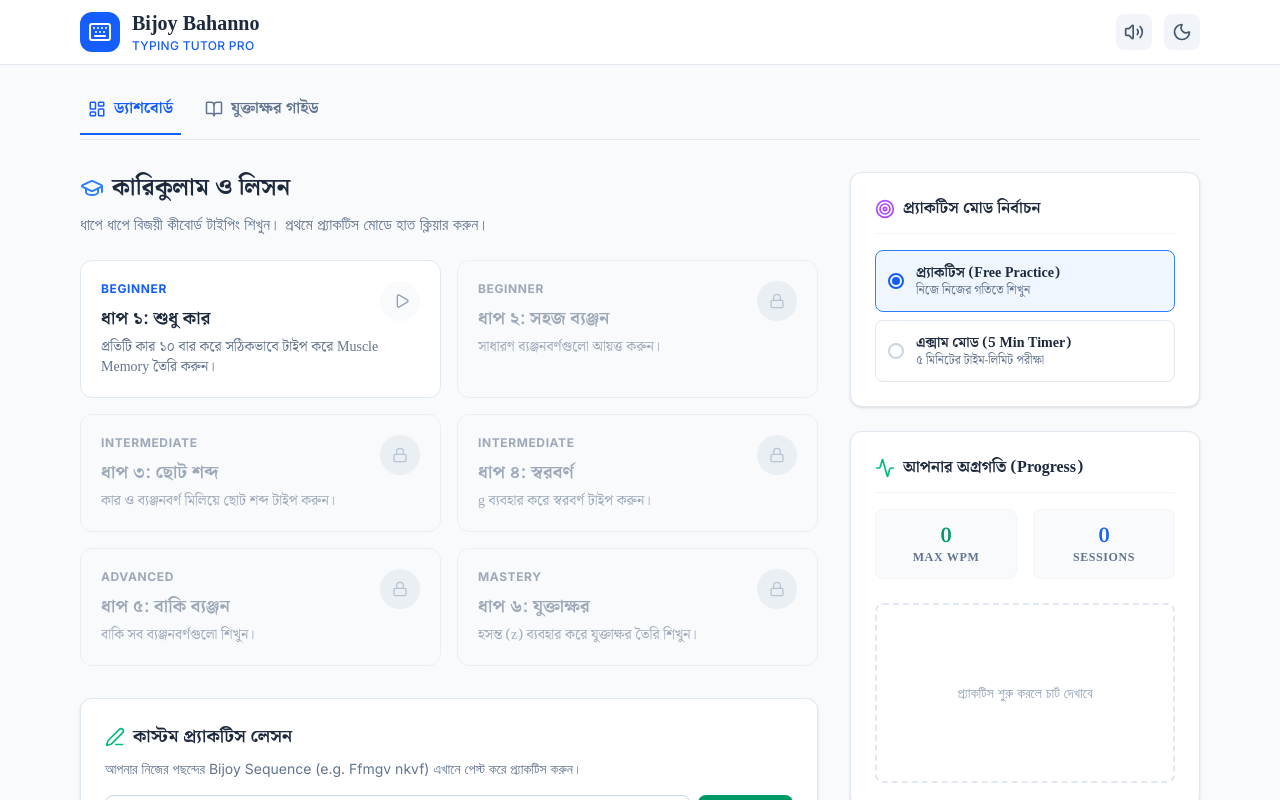
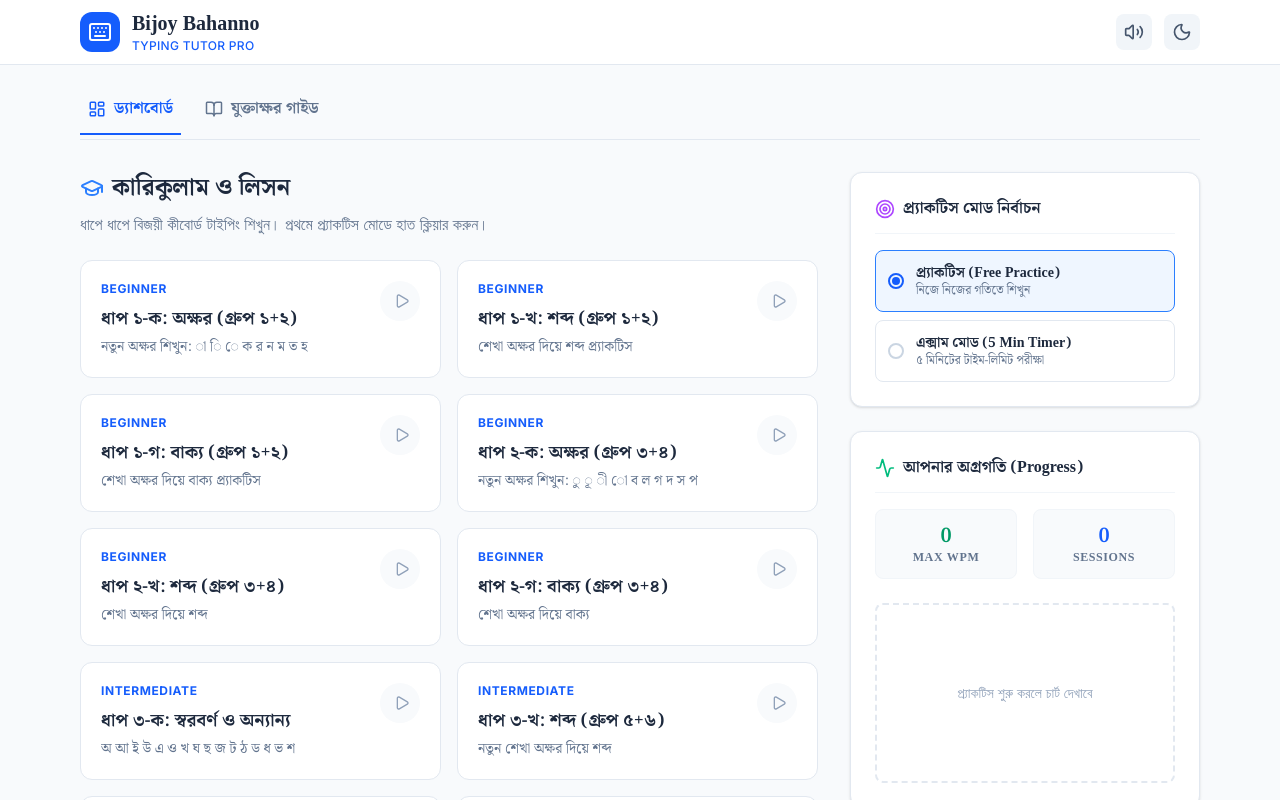
Before and after one commit to mdjakaria2021n-coder/Nayel, a React (Vite) app: page / in a window 1280 px wide. Shown: the top 800 px of the page. Built offline with nearby package versions, Linux system fonts and the light colour scheme; a web font is replaced by a local one.

Commit message:
feat: Refine Bijoy layout mappings and lesson structure
Updates the Bijoy keyboard layout mapping to correctly represent shifted characters and introduces a more structured lesson plan for learning the Bijoy Classic layout. Lesson repetitions have also been adjusted.

```diff
--- a/src/components/Dashboard.tsx
+++ b/src/components/Dashboard.tsx
@@ -37,7 +37,7 @@ export default function Dashboard() {
       wpm: stats.wpm,
       accuracy: stats.accuracy,
       mode: playMode,
-      lessonId: typeof activeLesson?.id === 'number' ? activeLesson.id : 0
+      lessonId: 0
     });
   };
 
@@ -136,8 +136,8 @@ export default function Dashboard() {
                 <p className="text-slate-500 dark:text-slate-400 mb-6 font-sans">ধাপে ধাপে বিজয়ী কীবোর্ড টাইপিং শিখুন। প্রথমে প্র্যাকটিস মোডে হাত ক্লিয়ার করুন।</p>
 
                 <div className="grid sm:grid-cols-2 gap-4">
-                  {LESSONS.map((lesson) => {
-                    const isLocked = lesson.id > unlockedLevel;
+                  {LESSONS.map((lesson, idx) => {
+                    const isLocked = false; // Adaptive unlocking could be based on idx instead, or disable lock for now
                     return (
                       <button
                         key={lesson.id}
--- a/src/components/TypingEngine.tsx
+++ b/src/components/TypingEngine.tsx
@@ -4,6 +4,15 @@ import VirtualKeyboard from './VirtualKeyboard';
 import { Play, RotateCcw, Activity, Target, Timer, AlertTriangle, ArrowLeft } from 'lucide-react';
 import { cn } from '../lib/utils';
 import { playSound } from '../lib/sound';
+
+export const formatKeyDisplay = (char: string) => {
+  if (char === '&') return 'Shift+7';
+  if (char === '|') return 'Shift+\\';
+  if (char === '\\') return '\\';
+  if (char === ' ') return 'Space';
+  if (char >= 'A' && char <= 'Z') return `Shift+${char}`;
+  return char.toUpperCase();
+};
 
 export interface TypingEngineProps {
   key?: React.Key;
@@ -179,9 +188,9 @@ export default function TypingEngine({ lesson, mode = 'practice', soundEnabled =
     const nativeMap: Record<string, string> = {
       'অ': 'F', 'আ': 'f', 'ি': 'd', 'ী': 'D', 'ু': 's', 'ূ': 'S', 'ৃ': 'a', 'ে': 'c', 'ৈ': 'C', 'ো': 'x', 'ৌ': 'X',
       'ক': 'j', 'খ': 'J', 'গ': 'o', 'ঘ': 'O', 'ঙ': 'q', 'চ': 'y', 'ছ': 'Y', 'জ': 'u', 'ঝ': 'U', 'ঞ': 'I',
-      'ট': 't', 'ঠ': 'T', 'ড': 'e', 'ঢ': 'E', 'ণ': 'w', 'ত': 'k', 'থ': 'K', 'দ': 'l', 'ধ': 'L', 'ন': 'b',
-      'প': 'r', 'ফ': 'R', 'ব': 'h', 'ভ': 'H', 'ম': 'm', 'য': 'W', 'র': 'v', 'ল': 'V', 'শ': 'M', 'ষ': 'N', 'স': 'n', 'হ': 'i',
-      'ড়': 'p', 'ঢ়': 'P', 'য়': 'z', 'ৎ': 'Z', 'ং': 'B', 'ঃ': ':', 'ঁ': '^', '্': 'g', '।': 'G'
+      'ট': 't', 'ঠ': 'T', 'ড': 'e', 'ঢ': 'E', 'ণ': 'B', 'ত': 'k', 'থ': 'K', 'দ': 'l', 'ধ': 'L', 'ন': 'b',
+      'প': 'r', 'ফ': 'R', 'ব': 'h', 'ভ': 'H', 'ম': 'm', 'য': 'w', 'র': 'v', 'ল': 'V', 'শ': 'M', 'ষ': 'N', 'স': 'n', 'হ': 'i',
+      'ড়': 'p', 'ঢ়': 'P', 'ব়': 'W', 'য়': '&', 'ৎ': '\\', 'ং': '|', 'ঃ': 'Z', 'ঁ': 'Q', '্': 'z', '।': 'G'
     };
     return nativeMap[char] || char;
   };
@@ -276,8 +285,15 @@ export default function TypingEngine({ lesson, mode = 'practice', soundEnabled =
          {/* Hint Area */}
          {!isFinished && (
            <div className="flex flex-col items-center min-h-[60px]">
-               <div className="text-xl sm:text-2xl font-mono px-6 py-2 rounded-xl bg-blue-100 dark:bg-blue-900/40 text-blue-700 dark:text-blue-300 border border-blue-200 dark:border-blue-800 shadow-sm transition-all duration-300 min-w-[120px] text-center font-bold tracking-widest">
-                  {isTypingSpace ? "Space bar" : (fails >= 2 ? (currentWord?.hint || currentWord?.keys) : fails === 1 ? currentWord?.keys : "••••")}
+               <div className="flex flex-wrap justify-center items-center gap-1 sm:gap-2 text-xl sm:text-2xl font-mono px-6 py-2 rounded-xl bg-blue-100 dark:bg-blue-900/40 text-blue-700 dark:text-blue-300 border border-blue-200 dark:border-blue-800 shadow-sm transition-all duration-300 min-w-[200px] text-center font-bold tracking-widest">
+                  {isTypingSpace ? "Space bar" : (
+                     currentWord?.keys.split('').map((char, i) => (
+                       <React.Fragment key={i}>
+                         {i > 0 && <span className="opacity-50 mx-1">→</span>}
+                         <span>{formatKeyDisplay(char)}</span>
+                       </React.Fragment>
+                     ))
+                  )}
                </div>
                {(fails >= 1) && (
                   <div className={cn("mt-2 text-xs sm:text-sm font-sans px-3 py-1 rounded-full transition-colors font-bold", fails >= 3 ? "text-red-700 bg-red-100 dark:bg-red-900/40 dark:text-red-300 animate-pulse" : "text-amber-700 bg-amber-100 dark:bg-amber-900/40 dark:text-amber-300")}>
--- a/src/data/lessons.ts
+++ b/src/data/lessons.ts
@@ -5,17 +5,17 @@ export interface LessonWord {
 }
 
 export interface Lesson {
-  id: number | string;
+  id: string | number;
   title: string;
   level: string;
   description: string;
   words: LessonWord[];
 }
 
-const drill = (items: LessonWord[], repeats: number = 10): LessonWord[] => {
+const drill = (items: LessonWord[], repeats: number = 5): LessonWord[] => {
   const result: LessonWord[] = [];
   items.forEach(item => {
-    for (let i = 0; i < Math.min(repeats, 10); i++) {
+    for (let i = 0; i < repeats; i++) {
       result.push({ ...item });
     }
   });
@@ -23,134 +23,220 @@ const drill = (items: LessonWord[], repeats: number = 10): LessonWord[] => {
 };
 
 export const LESSONS: Lesson[] = [
+  // GROUP 1 + 2 (া ি ে ক র ন ম ত হ)
   {
-    id: 1,
-    title: 'ধাপ ১: শুধু কার',
+    id: '1-1',
+    title: 'ধাপ ১-ক: অক্ষর (গ্রুপ ১+২)',
     level: 'Beginner',
-    description: 'প্রতিটি কার ১০ বার করে সঠিকভাবে টাইপ করে Muscle Memory তৈরি করুন।',
+    description: 'নতুন অক্ষর শিখুন: া ি ে ক র ন ম ত হ',
     words: drill([
-      { keys: 'f', bangla: 'া', hint: 'f' },
-      { keys: 'd', bangla: 'ি', hint: 'd' },
-      { keys: 'D', bangla: 'ী', hint: 'Shift+D' },
-      { keys: 's', bangla: 'ু', hint: 's' },
-      { keys: 'S', bangla: 'ূ', hint: 'Shift+S' },
-      { keys: 'c', bangla: 'ে', hint: 'c' }
+      { keys: 'f', bangla: 'া' },
+      { keys: 'd', bangla: 'ি' },
+      { keys: 'c', bangla: 'ে' },
+      { keys: 'j', bangla: 'ক' },
+      { keys: 'v', bangla: 'র' },
+      { keys: 'b', bangla: 'ন' },
+      { keys: 'm', bangla: 'ম' },
+      { keys: 'k', bangla: 'ত' },
+      { keys: 'i', bangla: 'হ' }
     ], 10)
   },
   {
-    id: 2,
-    title: 'ধাপ ২: সহজ ব্যঞ্জন',
+    id: '1-2',
+    title: 'ধাপ ১-খ: শব্দ (গ্রুপ ১+২)',
     level: 'Beginner',
-    description: 'সাধারণ ব্যঞ্জনবর্ণগুলো আয়ত্ত করুন।',
+    description: 'শেখা অক্ষর দিয়ে শব্দ প্র্যাকটিস',
     words: drill([
-      { keys: 'j', bangla: 'ক', hint: 'j' },
-      { keys: 't', bangla: 'ত', hint: 't' },
-      { keys: 'n', bangla: 'ন', hint: 'n' },
-      { keys: 'r', bangla: 'র', hint: 'r' },
-      { keys: 'm', bangla: 'ম', hint: 'm' },
-      { keys: 'v', bangla: 'ল', hint: 'v' },
-      { keys: 'b', bangla: 'ব', hint: 'b' }
+      { keys: 'jvf', bangla: 'করা' },
+      { keys: 'mvf', bangla: 'মরা' },
+      { keys: 'bvm', bangla: 'নরম' },
+      { keys: 'kfj', bangla: 'তাক' },
+      { keys: 'vfk', bangla: 'রাত' },
+      { keys: 'jfb', bangla: 'কান' },
+      { keys: 'bfm', bangla: 'নাম' },
+      { keys: 'ifk', bangla: 'হাত' },
+      { keys: 'kfv', bangla: 'তার' },
+      { keys: 'jfj', bangla: 'কাক' },
+      { keys: 'mfb', bangla: 'মান' },
+      { keys: 'vfm', bangla: 'রাম' },
+      { keys: 'bfj', bangla: 'নাক' },
+      { keys: 'jfm', bangla: 'কাম' },
+      { keys: 'jdbc', bangla: 'কিনে' },
+      { keys: 'ifkc', bangla: 'হাতে' },
+      { keys: 'mcbc', bangla: 'মেনে' }
+    ], 5)
+  },
+  {
+    id: '1-3',
+    title: 'ধাপ ১-গ: বাক্য (গ্রুপ ১+২)',
+    level: 'Beginner',
+    description: 'শেখা অক্ষর দিয়ে বাক্য প্র্যাকটিস',
+    words: drill([
+      { keys: 'kfv', bangla: 'তার' }, { keys: 'bfm', bangla: 'নাম' }, { keys: 'jfb', bangla: 'কান' },
+      { keys: 'vfm', bangla: 'রাম' }, { keys: 'jfm', bangla: 'কাম' }, { keys: 'jvc', bangla: 'করে' },
+      { keys: 'kfvf', bangla: 'তারা' }, { keys: 'vfkc', bangla: 'রাতে' }, { keys: 'jvc', bangla: 'করে' },
+      { keys: 'ifkc', bangla: 'হাতে' }, { keys: 'kfv', bangla: 'তার' }, { keys: 'bfm', bangla: 'নাম' },
+      { keys: 'ifk', bangla: 'হাত' }, { keys: 'kfv', bangla: 'তার' }, { keys: 'bvm', bangla: 'নরম' }
+    ], 3)
+  },
+
+  // GROUP 3 + 4 (ু ূ ী ো ব ল গ দ স প)
+  {
+    id: '2-1',
+    title: 'ধাপ ২-ক: অক্ষর (গ্রুপ ৩+৪)',
+    level: 'Beginner',
+    description: 'নতুন অক্ষর শিখুন: ু ূ ী ো ব ল গ দ স প',
+    words: drill([
+      { keys: 's', bangla: 'ু' },
+      { keys: 'S', bangla: 'ূ' },
+      { keys: 'D', bangla: 'ী' },
+      { keys: 'x', bangla: 'ো' },
+      { keys: 'h', bangla: 'ব' },
+      { keys: 'V', bangla: 'ল' },
+      { keys: 'o', bangla: 'গ' },
+      { keys: 'l', bangla: 'দ' },
+      { keys: 'n', bangla: 'স' },
+      { keys: 'r', bangla: 'প' }
     ], 10)
   },
   {
-    id: 3,
-    title: 'ধাপ ৩: ছোট শব্দ',
-    level: 'Intermediate',
-    description: 'কার ও ব্যঞ্জনবর্ণ মিলিয়ে ছোট শব্দ টাইপ করুন।',
-    words: [
-      ...drill([{ keys: 'jrf', bangla: 'করা' }], 5),
-      ...drill([{ keys: 'bvf', bangla: 'বলা' }], 5),
-      ...drill([{ keys: 'Wfx&f', bangla: 'যাওয়া' }], 5),
-      ...drill([{ keys: 'gfnf', bangla: 'আসা' }], 5),
-      ...drill([{ keys: 'lcKf', bangla: 'দেখা' }], 5),
-      ...drill([{ keys: 'Mxfbf', bangla: 'শোনা' }], 5)
-    ]
+    id: '2-2',
+    title: 'ধাপ ২-খ: শব্দ (গ্রুপ ৩+৪)',
+    level: 'Beginner',
+    description: 'শেখা অক্ষর দিয়ে শব্দ',
+    words: drill([
+      { keys: 'ofb', bangla: 'গান' },
+      { keys: 'ldb', bangla: 'দিন' },
+      { keys: 'lflf', bangla: 'দাদা' },
+      { keys: 'hfhf', bangla: 'বাবা' },
+      { keys: 'rfV', bangla: 'পাল' },
+      { keys: 'hnb', bangla: 'বসন' },
+      { keys: 'rsV', bangla: 'পুল' },
+      { keys: 'mfn', bangla: 'মাস' },
+      { keys: 'ldld', bangla: 'দিদি' },
+      { keys: 'oVf', bangla: 'গলা' },
+      { keys: 'nxbf', bangla: 'সোনা' }
+    ], 5)
   },
   {
-    id: 4,
-    title: 'ধাপ ৪: স্বরবর্ণ',
+    id: '2-3',
+    title: 'ধাপ ২-গ: বাক্য (গ্রুপ ৩+৪)',
+    level: 'Beginner',
+    description: 'শেখা অক্ষর দিয়ে বাক্য',
+    words: drill([
+      { keys: 'lflf', bangla: 'দাদা' }, { keys: 'ofb', bangla: 'গান' }, { keys: 'jvc', bangla: 'করে' },
+      { keys: 'hfhf', bangla: 'বাবা' }, { keys: 'rfV', bangla: 'পাল' }, { keys: 'ksVc', bangla: 'তুলে' },
+      { keys: 'vfkc', bangla: 'রাতে' }, { keys: 'hnc', bangla: 'বসে' }, { keys: 'ofb', bangla: 'গান' },
+      { keys: 'kfvf', bangla: 'তারা' }, { keys: 'rsV', bangla: 'পুল' }, { keys: 'rfv', bangla: 'পার' },
+      { keys: 'lflf', bangla: 'দাদা' }, { keys: 'hxc', bangla: 'বোসে' }, { keys: 'kfcj', bangla: 'তাকে' }
+    ], 3)
+  },
+
+  // GROUP 5 + 6 (অ আ ই উ এ ও খ ঘ ছ জ ট ঠ ড ধ ভ শ)
+  {
+    id: '3-1',
+    title: 'ধাপ ৩-ক: স্বরবর্ণ ও অন্যান্য',
     level: 'Intermediate',
-    description: 'g ব্যবহার করে স্বরবর্ণ টাইপ করুন।',
+    description: 'অ আ ই উ এ ও খ ঘ ছ জ ট ঠ ড ধ ভ শ',
     words: drill([
-      { keys: 'F', bangla: 'অ', hint: 'Shift+F' },
-      { keys: 'gf', bangla: 'আ', hint: 'g → f' },
-      { keys: 'gd', bangla: 'ই', hint: 'g → d' },
-      { keys: 'gD', bangla: 'ঈ', hint: 'g → Shift+D' },
-      { keys: 'gs', bangla: 'উ', hint: 'g → s' },
-      { keys: 'gS', bangla: 'ঊ', hint: 'g → Shift+S' },
-      { keys: 'ga', bangla: 'ঋ', hint: 'g → a' },
-      { keys: 'gc', bangla: 'এ', hint: 'g → c' },
-      { keys: 'gC', bangla: 'ঐ', hint: 'g → Shift+C' },
-      { keys: 'x', bangla: 'ও', hint: 'x' },
-      { keys: 'gX', bangla: 'ঔ', hint: 'g → Shift+X' }
-    ], 10)
+      { keys: 'F', bangla: 'অ' }, { keys: 'gf', bangla: 'আ' }, { keys: 'gd', bangla: 'ই' },
+      { keys: 'gs', bangla: 'উ' }, { keys: 'gc', bangla: 'এ' }, { keys: 'X', bangla: 'ও' },
+      { keys: 'J', bangla: 'খ' }, { keys: 'O', bangla: 'ঘ' }, { keys: 'Y', bangla: 'ছ' },
+      { keys: 'u', bangla: 'জ' }, { keys: 't', bangla: 'ট' }, { keys: 'T', bangla: 'ঠ' },
+      { keys: 'e', bangla: 'ড' }, { keys: 'L', bangla: 'ধ' }, { keys: 'H', bangla: 'ভ' },
+      { keys: 'M', bangla: 'শ' }
+    ], 8)
   },
   {
-    id: 5,
-    title: 'ধাপ ৫: বাকি ব্যঞ্জন',
-    level: 'Advanced',
-    description: 'বাকি সব ব্যঞ্জনবর্ণগুলো শিখুন।',
-    words: [
-      { keys: 'J', bangla: 'খ' }, { keys: 'o', bangla: 'গ' }, { keys: 'O', bangla: 'ঘ' },
-      { keys: 'q', bangla: 'ঙ' }, { keys: 'y', bangla: 'চ' }, { keys: 'Y', bangla: 'ছ' },
-      { keys: 'u', bangla: 'জ' }, { keys: 'U', bangla: 'ঝ' }, { keys: 'I', bangla: 'ঞ' },
-      { keys: 'E', bangla: 'ট' }, { keys: 'W', bangla: 'ঠ' }, { keys: 'B', bangla: 'ড' },
-      { keys: 'N', bangla: 'ণ' }, { keys: 'T', bangla: 'থ' }, { keys: 'l', bangla: 'দ' },
-      { keys: 'L', bangla: 'ধ' }, { keys: 'p', bangla: 'প' }, { keys: 'R', bangla: 'ফ' },
-      { keys: 'H', bangla: 'ভ' }, { keys: 'M', bangla: 'শ' }, { keys: 'N', bangla: 'ষ' },
-      { keys: 'i', bangla: 'হ' }, { keys: 'P', bangla: 'ড়' }, { keys: '|', bangla: 'ৎ' }
-    ]
+    id: '3-2',
+    title: 'ধাপ ৩-খ: শব্দ (গ্রুপ ৫+৬)',
+    level: 'Intermediate',
+    description: 'নতুন শেখা অক্ষর দিয়ে শব্দ',
+    words: drill([
+      { keys: 'gfjFM', bangla: 'আকাশ' },
+      { keys: 'Jfhfv', bangla: 'খাবার' },
+      { keys: 'Yfkf', bangla: 'ছাতা' },
+      { keys: 'ufV', bangla: 'জাল' },
+      { keys: 'tfjf', bangla: 'টাকা' },
+      { keys: 'Tdj', bangla: 'ঠিক' },
+      { keys: 'efj', bangla: 'ডাক' },
+      { keys: 'Lfb', bangla: 'ধান' },
+      { keys: 'Hfvx', bangla: 'ভালো' },
+      { keys: 'gsmf', bangla: 'উমা' },
+      { keys: 'gcjf', bangla: 'একা' },
+      { keys: 'Xvf', bangla: 'ওরা' }
+    ], 5)
   },
   {
-    id: 6,
-    title: 'ধাপ ৬: যুক্তাক্ষর',
+    id: '3-3',
+    title: 'ধাপ ৩-গ: বাক্য (গ্রুপ ৫+৬)',
+    level: 'Intermediate',
+    description: 'নতুন শেখা অক্ষর দিয়ে বাক্য',
+    words: drill([
+      { keys: 'Hfvx', bangla: 'ভালো' }, { keys: 'jfu', bangla: 'কাজ' }, { keys: 'jvc', bangla: 'করে' },
+      { keys: 'tfjf', bangla: 'টাকা' }, { keys: 'vfJc', bangla: 'রাখে' }, { keys: 'ifkc', bangla: 'হাতে' },
+      { keys: 'gfjFM', bangla: 'আকাশ' }, { keys: 'jfVx', bangla: 'কালো' }, { keys: 'gfu', bangla: 'আজ' },
+      { keys: 'gsmf', bangla: 'উমা' }, { keys: 'Yfkf', bangla: 'ছাতা' }, { keys: 'Lvc', bangla: 'ধরে' }
+    ], 3)
+  },
+
+  // GROUP 7 + 8 (ঙ চ ঝ ঞ ঢ ণ থ ফ য ষ ড় ঢ় য় ৎ ং ঁ ঃ ্)
+  {
+    id: '4-1',
+    title: 'ধাপ ৪-ক: বাকি ব্যঞ্জন',
+    level: 'Advanced',
+    description: 'ঙ চ ঝ ঞ ঢ ণ থ ফ য ষ ড় ঢ় য় ৎ ং ঁ ঃ ্',
+    words: drill([
+      { keys: 'q', bangla: 'ঙ' }, { keys: 'y', bangla: 'চ' }, { keys: 'U', bangla: 'ঝ' },
+      { keys: 'I', bangla: 'ঞ' }, { keys: 'E', bangla: 'ঢ' }, { keys: 'B', bangla: 'ণ' },
+      { keys: 'K', bangla: 'থ' }, { keys: 'R', bangla: 'ফ' }, { keys: 'w', bangla: 'য' },
+      { keys: 'N', bangla: 'ষ' }, { keys: 'p', bangla: 'ড়' }, { keys: 'P', bangla: 'ঢ়' },
+      { keys: '&', bangla: 'য়' }, { keys: '\\', bangla: 'ৎ' }, { keys: '|', bangla: 'ং' },
+      { keys: 'Q', bangla: 'ঁ' }, { keys: 'Z', bangla: 'ঃ' }, { keys: 'z', bangla: '্' }
+    ], 8)
+  },
+  {
+    id: '4-2',
+    title: 'ধাপ ৪-খ: যুক্তাক্ষর',
+    level: 'Advanced',
+    description: 'যুক্তাক্ষর ও কঠিন শব্দ',
+    words: drill([
+      { keys: 'hjzkf', bangla: 'বক্তা' },
+      { keys: 'Mfbzk', bangla: 'শান্ত' },
+      { keys: 'jNzt', bangla: 'কষ্ট' },
+      { keys: 'uzIb', bangla: 'জ্ঞান' },
+      { keys: 'wsjzk', bangla: 'যুক্ত' },
+      { keys: 'jzNm', bangla: 'ক্ষমা' },
+      { keys: 'hf|VflcM', bangla: 'বাংলাদেশ' }
+    ], 5)
+  },
+  {
+    id: '4-3',
+    title: 'ধাপ ৪-গ: পূর্ণাঙ্গ অনুচ্ছেদ',
     level: 'Mastery',
-    description: 'হসন্ত (z) ব্যবহার করে যুক্তাক্ষর তৈরি শিখুন।',
-    words: drill([
-      { keys: 'jzj', bangla: 'ক্ক', hint: 'j → z → j' },
-      { keys: 'jzN', bangla: 'ক্ষ', hint: 'j → z → Shift+N' },
-      { keys: 'jzt', bangla: 'ক্ত', hint: 'j → z → t' },
-      { keys: 'uzI', bangla: 'জ্ঞ', hint: 'u → z → Shift+I' },
-      { keys: 'tzr', bangla: 'ত্র', hint: 't → z → r' },
-      { keys: 'nzt', bangla: 'ন্ত', hint: 'n → z → t' },
-      { keys: 'nzl', bangla: 'ন্দ', hint: 'n → z → l' },
-      { keys: 'nzL', bangla: 'ন্ধ', hint: 'n → z → Shift+L' },
-      { keys: 'mzb', bangla: 'ম্ব', hint: 'm → z → b' },
-      { keys: 'vzv', bangla: 'ল্ল', hint: 'v → z → v' }
-    ], 5)
+    description: 'সব মিলিয়ে পূর্ণাঙ্গ অনুচ্ছেদ',
+    words: [
+      { keys: 'gfmfv', bangla: 'আমার' },
+      { keys: 'bfm', bangla: 'নাম' },
+      { keys: 'mfbsN', bangla: 'মানুষ' },
+      { keys: 'hf|VflcM', bangla: 'বাংলাদেশ' },
+      { keys: 'gcjtd', bangla: 'একটি' },
+      { keys: 'nsbzlv', bangla: 'সুন্দর' },
+      { keys: 'lcM', bangla: 'দেশ' },
+      { keys: 'gfmgvf', bangla: 'আমরা' },
+      { keys: 'nhfF', bangla: 'সবাই' },
+      { keys: 'hfgVf', bangla: 'বাংলা' },
+      { keys: 'HfvNf&', bangla: 'ভাষায়' },
+      { keys: 'jKf', bangla: 'কথা' },
+      { keys: 'hvd', bangla: 'বলি' }
+    ]
   }
 ];
 
 export const COMMON_WORDS = [
   { keys: 'Ffmgv', bangla: 'আমার' },
-  { keys: 'kSgm', bangla: 'তুমি' },
-  { keys: 'nc', bangla: 'সে' },
-  { keys: 'gfmgvf', bangla: 'আমরা' },
-  { keys: 'nkfgvf', bangla: 'তোমরা' },
-  { keys: 'kfvf', bangla: 'তারা' },
-  { keys: 'jrf', bangla: 'করা' },
-  { keys: 'bvf', bangla: 'বলা' },
-  { keys: 'Wfx&f', bangla: 'যাওয়া' },
-  { keys: 'gfnf', bangla: 'আসা' },
   { keys: 'lcKf', bangla: 'দেখা' },
-  { keys: 'Mxfbf', bangla: 'শোনা' },
-  { keys: 'hfoVflcM', bangla: 'বাংলাদেশ' },
-  { keys: 'Bfj', bangla: 'ঢাকা' },
-  { keys: 'nzkSjv', bangla: 'স্কুল' },
-  { keys: 'hfP', bangla: 'বাড়ি' },
-  { keys: 'cfbd', bangla: 'পানি' },
-  { keys: 'Hfk', bangla: 'ভাত' },
-  { keys: 'gfu', bangla: 'আজ' },
   { keys: 'jvf', bangla: 'কাল' },
-  { keys: 'cKb', bangla: 'এখন' },
-  { keys: 'kKb', bangla: 'তখন' },
-  { keys: 'njv', bangla: 'সকাল' },
-  { keys: 'bcjv', bangla: 'বিকাল' },
-  { keys: 'mfcbxN', bangla: 'মানুষ' },
-  { keys: 'lcM', bangla: 'দেশ' },
-  { keys: 'HfvNf', bangla: 'ভাষা' },
   { keys: 'mff', bangla: 'মা' },
-  { keys: 'hfhf', bangla: 'বাবা' },
-  { keys: 'HfvFf', bangla: 'ভাই' },
-  { keys: 'cfb', bangla: 'বোন' }
+  { keys: 'hfhf', bangla: 'বাবা' }
 ];
```
Also changed, not shown: src/lib/bijoy-mapping.ts (+31 -31 lines).
